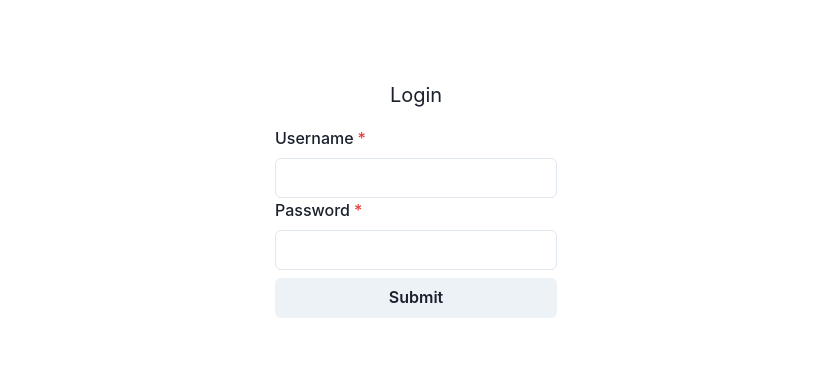
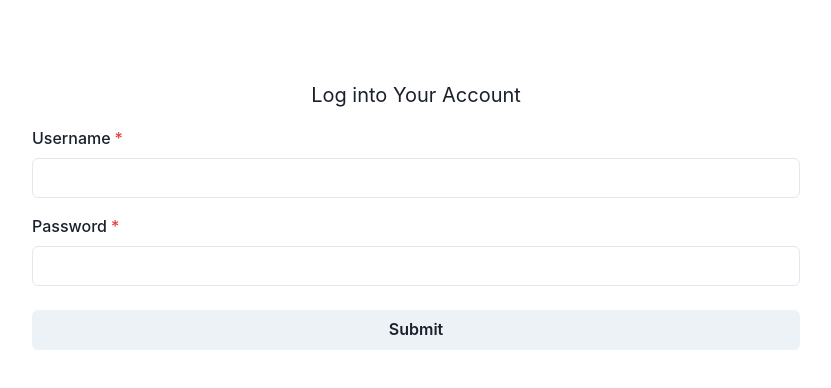
Before and after one commit to janarbo/ZenDo, a React (Create React App) app in the folder frontend/: page /log-in in a window 1280 px wide. Shown: the top 388 px of the page, without its empty margins (224-1055 px from the left). Built offline with nearby package versions, Linux system fonts and the light colour scheme.

Commit message:
Updated login form with saving the response token to localStorage

```diff
--- a/frontend/src/Pages/LogIn.tsx
+++ b/frontend/src/Pages/LogIn.tsx
@@ -1,4 +1,4 @@
-import { Box, Input, Text, Button, FormControl, FormLabel, FormHelperText, FormErrorMessage, useToast } from '@chakra-ui/react';
+import { Box, Input, Text, Button, FormControl, FormLabel, FormErrorMessage, useToast } from '@chakra-ui/react';
 import axios from 'axios';
 import React, { useState } from 'react';
 import { useNavigate } from 'react-router-dom';
@@ -30,65 +30,73 @@ const LogIn = () => {
     setPassword(e.target.value);
   }
 
-  const handleSubmit = async (event: { preventDefault: () => void; }) =>{
-    event.preventDefault();
+  const handleSubmit = () =>{
+    console.log("USERNAME", username);
+    console.log("PASSWORD", password);
     setSubmitClickedUsername(true);
     setSubmitClickedPassword(true);
+
     if (username === '' || password === '') {
       return;
     }
 
-    try {
-      const response = await axios.post('http://localhost:3030/auth/login', {
+    else {
+       axios.post('http://localhost:3030/auth/login', {
         username,
-        password
-      });
-      console.log('RESPONSE', response.status)
-
-      if(response.status === 200 ) {
-      console.log('Login Successful', response.data);
+        password,
+      })
+      .then ((response) => {
+      const token = response.data;
+      localStorage.setItem("token", token);
       setUsername('');
       setPassword('');
-      navigate('/projects');
+
+      setSubmitClickedUsername(false);
+      setSubmitClickedPassword(false);
+
+      navigate("/projects");
       toast({
         title: 'Login Successful',
-        description: "Welcome Back",
+        description: `Welcome back, ${username}`,
         status: 'success',
         duration: 3000,
         isClosable: true,
       });
 
-    }
-    } catch(error: any) {
-      if (error.response && error.response.status === 401) {
+    }). catch((error) => {
         setUsername('');
         setPassword('');
+
+        setSubmitClickedUsername(false);
+        setSubmitClickedPassword(false);
+
         console.log('Login Failed', error);
 
+        toast({
+          title: 'Login Failed',
+          description: "There was an error loggingg you into your account. Please try again!",
+          status: 'error',
+          duration: 3000,
+          isClosable: true,
+        });
+
         setError('Login Failed, Please check your credentials');
-      } else {
-        setUsername('');
-        setPassword('');
-        console.log('Login Failed', error);
-        setError('Login Failed. Please try again later.');
-      }
+      });
     }
   };
 
   return (
     <Box>
-      <Text textAlign='center' mt={20} mb={4} fontSize={20}> Login </Text>
+      <Text textAlign='center' mt={20} mb={4} fontSize={20}> Log into Your Account </Text>
         <Box
-          maxW='100%'
+          maxW='60%'
           m='0 auto'
           display='flex'
           flexDirection='column'
           alignItems="center"
           gap={4}
-
         >
-        <form onSubmit={handleSubmit}>
-        <FormControl isInvalid={isErrorUsername} isRequired>
+        <FormControl isInvalid={isErrorUsername} isRequired >
             <FormLabel>Username</FormLabel>
             <Input type='text' value={username} onChange={onChangeUsername} />
             {!isErrorUsername ? null: (
@@ -103,8 +111,7 @@ const LogIn = () => {
               <FormErrorMessage>Password is required.</FormErrorMessage>
             )}
         </FormControl>
-        <Button w="100%"  type='submit' mt={2}>Submit</Button>
-        </form>
+        <Button w="100%"  type='submit' onClick={handleSubmit} mt={2}>Submit</Button>
 
         </Box>
     </Box>
--- a/frontend/src/Pages/SignUp.tsx
+++ b/frontend/src/Pages/SignUp.tsx
@@ -88,7 +88,7 @@ const SignUp = () => {
         username === '' ||
         password === '' ||
         secondPassword !== password ||
-        secondPassword == ''
+        secondPassword === ''
     ) {
       return;
     } else {
```
